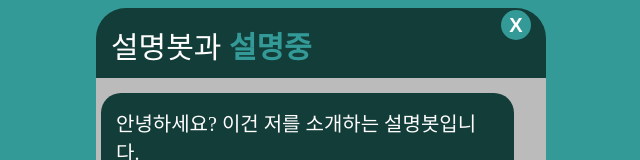
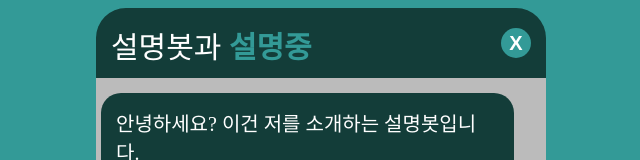
Before and after one commit to codurfer/minipro, a plain HTML site: page index.html in a window 1280 px wide. Both pictures are taken after a click on the button "시작". Shown: the top 160 px of the page, without its empty margins (319-959 px from the left). Drawn offline with Linux system fonts and the light colour scheme.

Commit message:
Update style.css

```diff
--- a/style.css
+++ b/style.css
@@ -39,7 +39,7 @@ h1 {
   float: left;
 }
 .close {
-  margin-top: 2px;
+  margin-top: 20px;
   margin-right: 15px;
   width: 30px;
   height: 30px;
```
